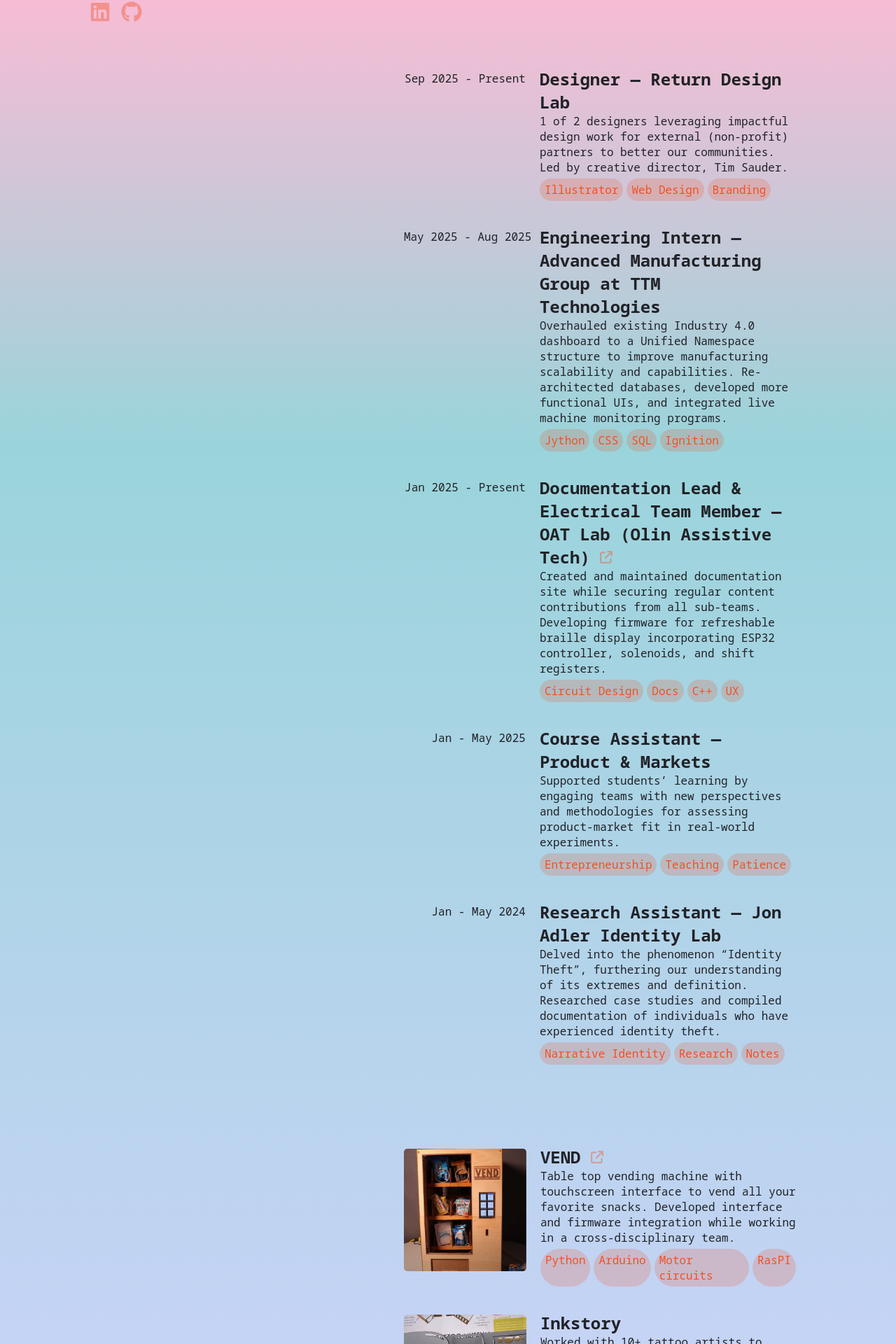
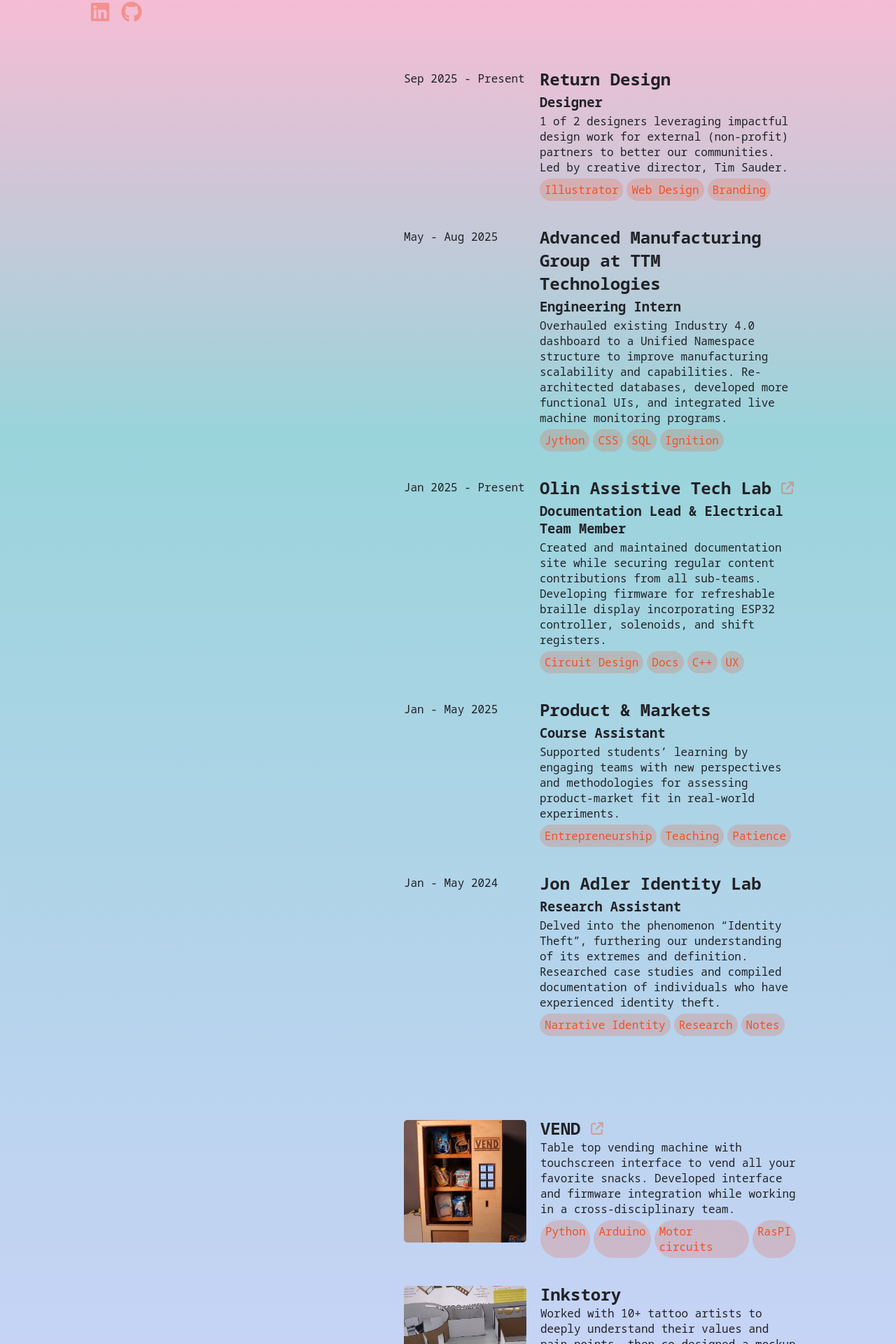
Before and after one commit to coxlaurel/portfolio-site, a React app: page / in a window 1280 px wide. Shown: the part 679-2599 px from the top of the page at 70% size. Built offline with nearby package versions, Linux system fonts and the light colour scheme; the HTML template or start-up script is replaced by a standard one.

Commit message:
nav bar + header refresh

```diff
--- a/src/App.tsx
+++ b/src/App.tsx
@@ -35,17 +35,17 @@
           <About />
         </section>
         <section ref={experienceRef} id="experience">
-          <ProjectCard key="8" heading="Designer &#8212; Return Design Lab" cardType={["experience", "Sep 2025 - Present"]} caption="1 of 2 designers leveraging impactful design work for external (non-profit) partners to better our communities. Led by creative director, Tim Sauder." tags={["Illustrator", "Web Design", "Branding"]} link="None"/>
-          <ProjectCard key="0" heading="Engineering Intern &#8212; Advanced Manufacturing Group at TTM Technologies" cardType={["experience", "May 2025 - Aug 2025"]} caption="Overhauled existing Industry 4.0 dashboard to a Unified Namespace structure to improve manufacturing scalability and capabilities. Re-architected databases, developed more functional UIs, and integrated live machine monitoring programs." tags={["Jython", "CSS", "SQL", "Ignition"]} link="None"/>
-          <ProjectCard key="1" heading="Documentation Lead & Electrical Team Member &#8212; OAT Lab (Olin Assistive Tech)" cardType={["experience", "Jan 2025 - Present"]} caption="Created and maintained documentation site while securing regular content contributions from all sub-teams. Developing firmware for refreshable braille display incorporating ESP32 controller, solenoids, and shift registers." tags={["Circuit Design", "Docs", "C++", "UX"]} link="https://orbital-assistive-tech.github.io/documentation/"/>
-          <ProjectCard key="2" heading="Course Assistant &#8212; Product & Markets" cardType={["experience", "Jan - May 2025"]} caption="Supported students’ learning by engaging teams with new perspectives and methodologies for assessing product-market fit in real-world experiments." tags={["Entrepreneurship", "Teaching", "Patience"]} link="None"/>
-          <ProjectCard key="3" heading="Research Assistant &#8212; Jon Adler Identity Lab" cardType={["experience", "Jan - May 2024"]} caption="Delved into the phenomenon “Identity Theft”, furthering our understanding of its extremes and definition. Researched case studies and compiled documentation of individuals who have experienced identity theft." tags={["Narrative Identity", "Research", "Notes"]} link="None"/>
+          <ProjectCard key="8" subHeading="Designer" heading="Return Design" cardType={["experience", "Sep 2025 - Present"]} caption="1 of 2 designers leveraging impactful design work for external (non-profit) partners to better our communities. Led by creative director, Tim Sauder." tags={["Illustrator", "Web Design", "Branding"]} link="None"/>
+          <ProjectCard key="0" subHeading="Engineering Intern" heading="Advanced Manufacturing Group at TTM Technologies" cardType={["experience", "May - Aug 2025"]} caption="Overhauled existing Industry 4.0 dashboard to a Unified Namespace structure to improve manufacturing scalability and capabilities. Re-architected databases, developed more functional UIs, and integrated live machine monitoring programs." tags={["Jython", "CSS", "SQL", "Ignition"]} link="None"/>
+          <ProjectCard key="1" subHeading="Documentation Lead & Electrical Team Member" heading="Olin Assistive Tech Lab" cardType={["experience", "Jan 2025 - Present"]} caption="Created and maintained documentation site while securing regular content contributions from all sub-teams. Developing firmware for refreshable braille display incorporating ESP32 controller, solenoids, and shift registers." tags={["Circuit Design", "Docs", "C++", "UX"]} link="https://orbital-assistive-tech.github.io/documentation/"/>
+          <ProjectCard key="2" subHeading="Course Assistant" heading="Product & Markets" cardType={["experience", "Jan - May 2025"]} caption="Supported students’ learning by engaging teams with new perspectives and methodologies for assessing product-market fit in real-world experiments." tags={["Entrepreneurship", "Teaching", "Patience"]} link="None"/>
+          <ProjectCard key="3" subHeading="Research Assistant" heading="Jon Adler Identity Lab" cardType={["experience", "Jan - May 2024"]} caption="Delved into the phenomenon “Identity Theft”, furthering our understanding of its extremes and definition. Researched case studies and compiled documentation of individuals who have experienced identity theft." tags={["Narrative Identity", "Research", "Notes"]} link="None"/>
         </section>
         <section ref={projectsRef} id="projects">
-          <ProjectCard key="4" heading="VEND" cardType={["project", vend_img]} caption="Table top vending machine with touchscreen interface to vend all your favorite snacks. Developed interface and firmware integration while working in a cross-disciplinary team." tags={["Python", "Arduino", "Motor circuits", "RasPI"]} link="https://coxlaurel.github.io/vend-pie24/"/>
-          <ProjectCard key="5" heading="Inkstory" cardType={["project", inkstory_img]} caption="Worked with 10+ tattoo artists to deeply understand their values and pain points, then co-designed a mockup tattoo museum solution." tags={["Co-design", "User Research", "Stories"]} link="None"/>
-          <ProjectCard key="6" heading="Cloudy With A Chance Of Pizza" cardType={["project", CWACOP_img]} caption="Dropper-arcade-style pizza-themed video game. Fulfill orders and skillfully catch toppings with pixel-perfect accuracy." tags={["Python", "Pygame Lib", "Game Dev"]} link="https://olincollege.github.io/Pizza-Game/"/>
-          <ProjectCard key="7" heading="Spot It! Discrete Math Version" cardType={["project", spot_it_img]} caption="Custom 73-card Spot-It! deck with my discrete mathematics classmates’ faces using balanced incomplete block design theory and automated card generation." tags={["Python", "Pillow Lib", "BIBD"]} link="https://github.com/karismoon/spot-it"/>
+          <ProjectCard key="4" heading="VEND" subHeading="None" cardType={["project", vend_img]} caption="Table top vending machine with touchscreen interface to vend all your favorite snacks. Developed interface and firmware integration while working in a cross-disciplinary team." tags={["Python", "Arduino", "Motor circuits", "RasPI"]} link="https://coxlaurel.github.io/vend-pie24/"/>
+          <ProjectCard key="5" heading="Inkstory"subHeading="None" cardType={["project", inkstory_img]} caption="Worked with 10+ tattoo artists to deeply understand their values and pain points, then co-designed a mockup tattoo museum solution." tags={["Co-design", "User Research", "Stories"]} link="None"/>
+          <ProjectCard key="6" heading="Cloudy With A Chance Of Pizza" subHeading="None" cardType={["project", CWACOP_img]} caption="Dropper-arcade-style pizza-themed video game. Fulfill orders and skillfully catch toppings with pixel-perfect accuracy." tags={["Python", "Pygame Lib", "Game Dev"]} link="https://olincollege.github.io/Pizza-Game/"/>
+          <ProjectCard key="7" heading="Spot It! Discrete Math Version" subHeading="None" cardType={["project", spot_it_img]} caption="Custom 73-card Spot-It! deck with my discrete mathematics classmates’ faces using balanced incomplete block design theory and automated card generation." tags={["Python", "Pillow Lib", "BIBD"]} link="https://github.com/karismoon/spot-it"/>
         </section>
         <section>
           <Footer />
--- a/src/components/About.tsx
+++ b/src/components/About.tsx
@@ -3,7 +3,7 @@
 function About() {
     return <>
         <div className='about-content'>
-            <p>Hi! My name is Laurel Cox and I’m a junior at Olin College of Engineering studying electrical and computer engineering. I am excited about leveraging software and electrical integration technologies to build a more environmentally sustainable future.</p>
+            <p>Hi! My name is Laurel Cox and I’m a junior at Olin College of Engineering studying electrical and computer engineering. I am excited about leveraging software, electrical integration, and design to build a more environmentally sustainable future.</p>
             <p>Over the past summer, I interned at TTM Technologies in their Automation and Robotics division. In this role, I spent most of my day rebuilding the Industry 4.0 SCADA system to have a Unified Namespace (UNS) architecture and delivering new features to end users on the existing 4.0 system. Additionally, I’m learned a lot about PCB manufacturing and getting hands on work fabricating parts for machines built in-house. </p>
             <p>Outside of engineering, I’m interested in entrepreneurship and am on the board for Olin’s entrepreneurship club, Catalyst. In leadership roles, like Catalyst and the Society of Women Engineers (SWE), I found a love for community building and creating environments that lift everyone.</p>
             <p>In my free time, you can catch me knitting, reading, listening to She’s Green, or getting whisked off to an adventure with my friends.</p>
--- a/src/components/ProjectCard.tsx
+++ b/src/components/ProjectCard.tsx
@@ -4,6 +4,7 @@
 interface Props {
     id?: string,
     heading: string;
+    subHeading: string;
     cardType: string[];
     caption: string;
     tags: string[];
@@ -34,14 +35,23 @@
     }
 }
 
-function ProjectCard({ heading, cardType, caption, tags, link }: Props){
+function SubHeader({ subHeading }: { subHeading: string}) {
+    if (subHeading != "None") {
+        return <h3 className='card-content-subhead'>{subHeading}</h3>
+    } else {
+        return <></>
+    }
+}
+
+function ProjectCard({ heading, subHeading, cardType, caption, tags, link }: Props){
     return <>
         <div className='card-div'>
             <CardType cardType={cardType} />
             <div className='content-div'>
-                <h1 className='card-content-head'>{heading}&nbsp;
+                <h2 className='card-content-head'>{heading}&nbsp;
                     <Link link={link} />
-                </h1>
+                </h2>
+                <SubHeader subHeading={subHeading}/>
                 <p className='card-content-body'>{caption}</p>
                 <div className="tags-container">
                     {tags.map((tag) => (
--- a/src/components/styles/ProjectCard.css
+++ b/src/components/styles/ProjectCard.css
@@ -19,6 +19,11 @@
     margin-top: -5px;
     margin-bottom: 0px;
     /* border: solid black; */
+}
+
+.card-content-subhead {
+    margin-top: 4px;
+    margin-bottom: 4px;
 }
 
 .card-content-body {
@@ -46,7 +51,7 @@
 
 .date-div {
     text-wrap: nowrap;
-    text-align: right;
+    text-align: left;
 }
 
 .date-text {
```
